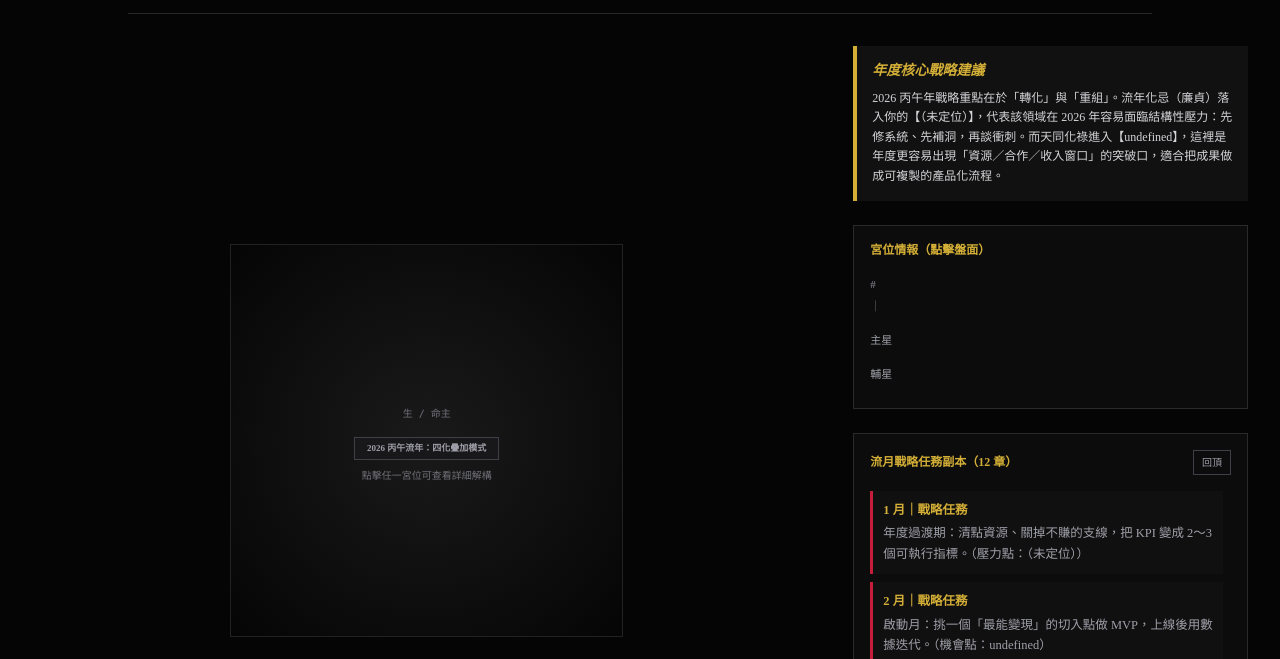
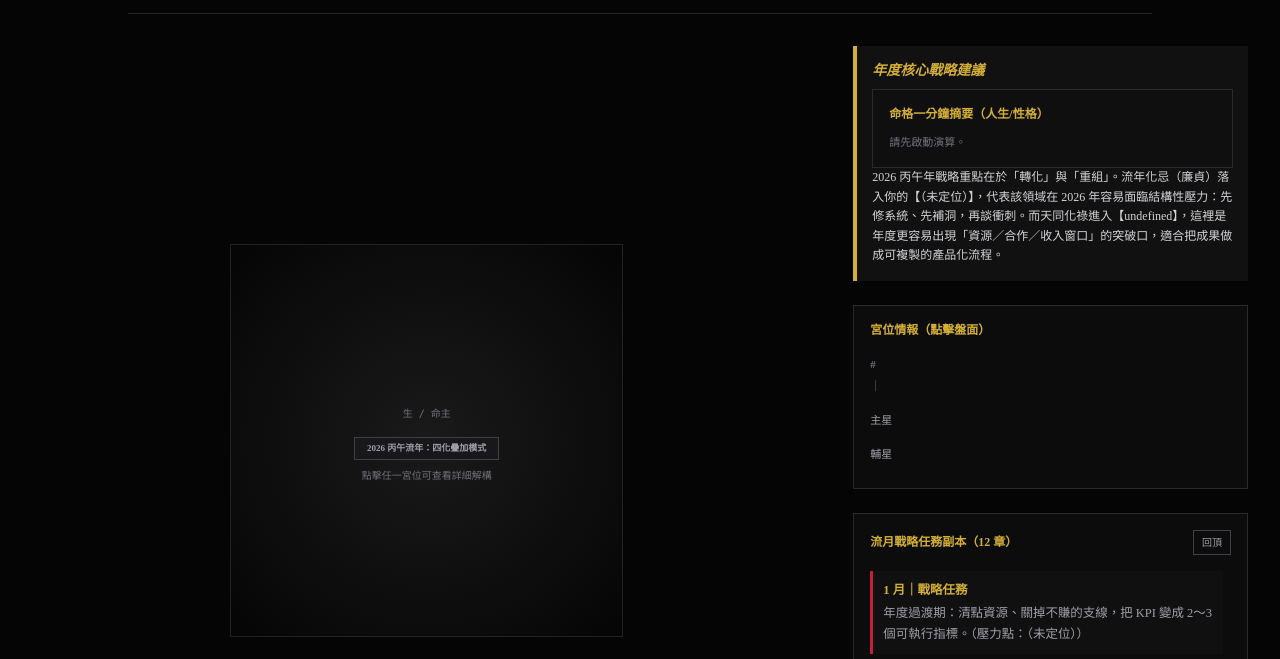
Before and after one commit to billeetw/strategic-map, a website built with Vite: page index.html in a window 1280 px wide. Both pictures are taken after a click on the button "啟動戰略演算". Shown: the part 138-797 px from the top of the page. Built offline with nearby package versions, Linux system fonts and the light colour scheme; what iztro would draw is missing.

Commit message:
Update index.html

```diff
--- a/index.html
+++ b/index.html
@@ -127,6 +127,12 @@
         <div class="xl:w-1/3 space-y-6">
           <div class="strategy-card">
             <h3 class="text-[#D4AF37] font-black text-sm mb-2 italic uppercase">年度核心戰略建議</h3>
+            <div class="panel p-4">
+              <h3 class="text-[#D4AF37] font-black text-xs mb-3 uppercase">命格一分鐘摘要（人生/性格）</h3>
+               <div id="profile-summary" class="text-xs text-zinc-300 leading-relaxed">
+               <div class="text-zinc-500 text-[11px]">請先啟動演算。</div>
+              </div>
+             </div>
             <p id="aphorism-text" class="text-xs leading-relaxed text-zinc-300"></p>
           </div>
 
```
